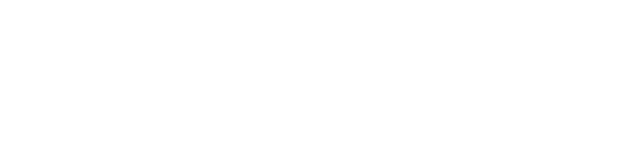
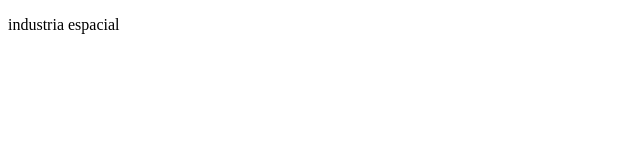
Before and after one commit to LaksLabs/proyectoDemoCursoPrework, a plain HTML site: page index.html in a window 1280 px wide. Shown: the whole page, without its empty margins (0-640 px from the left). Drawn offline with Linux system fonts and the light colour scheme.

Commit message:
second commit

```diff
--- a/index.html
+++ b/index.html
@@ -7,6 +7,7 @@
     <title>Document</title>
 </head>
 <body>
+    <p>industria espacial</p>
 
 </body>
 </html>
```
